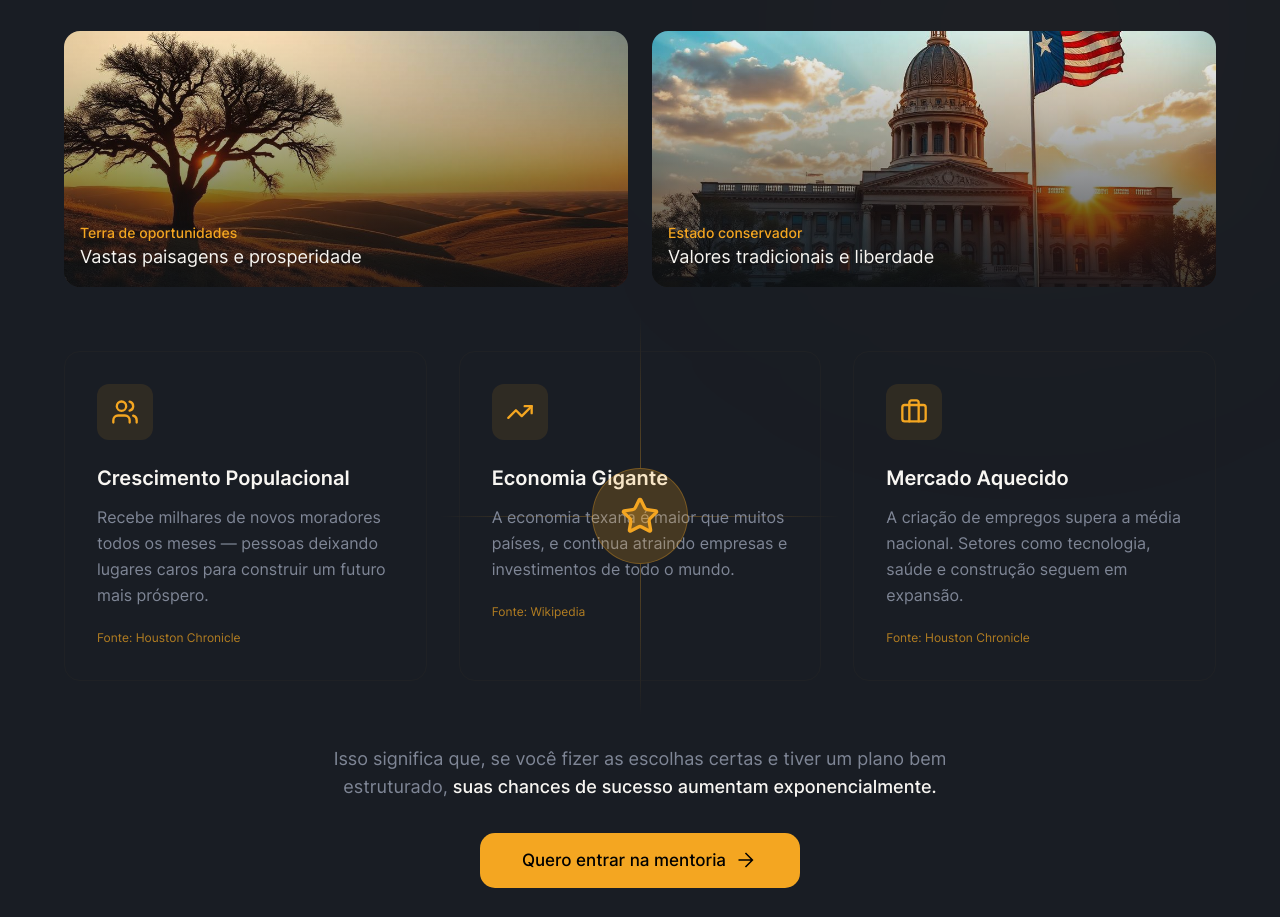
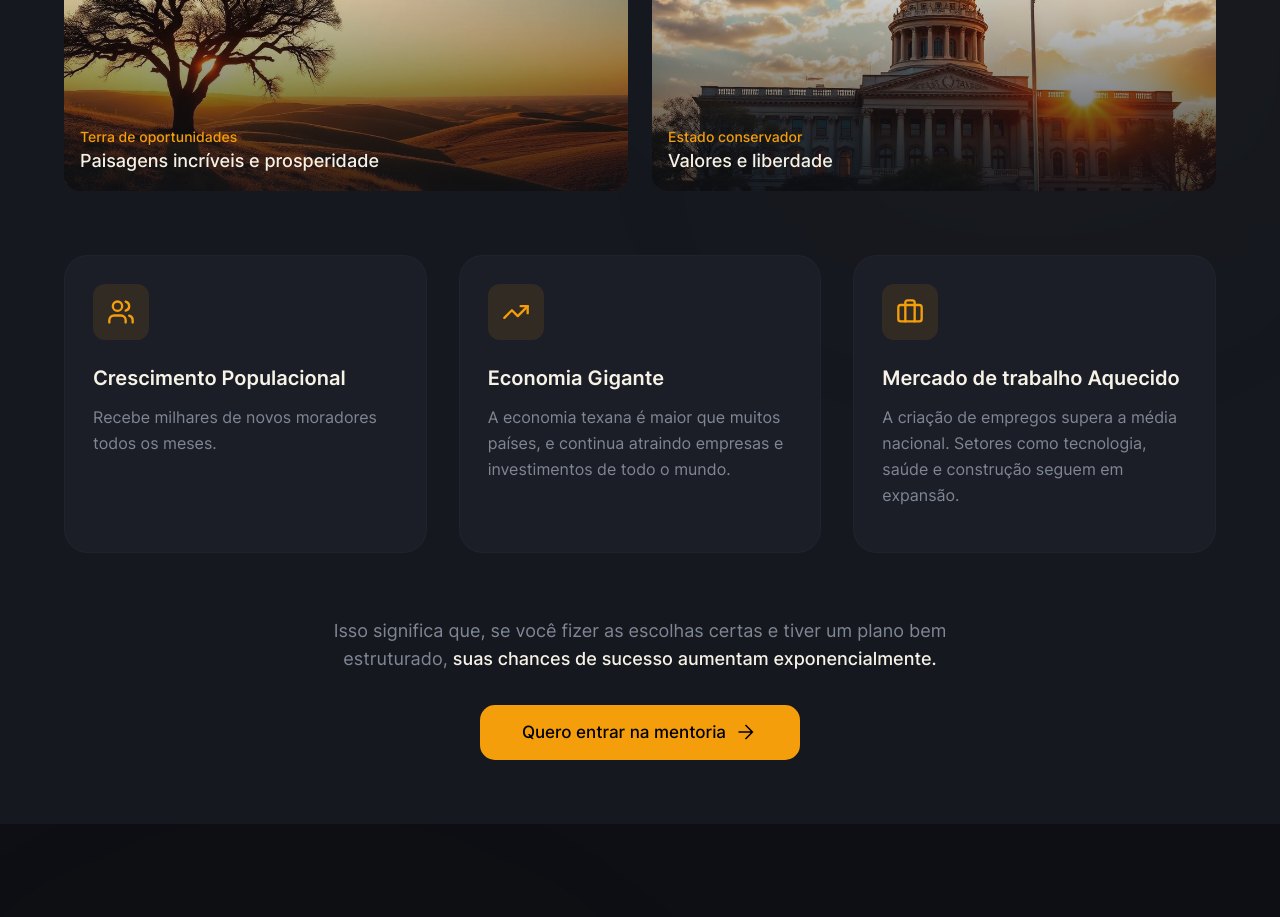
Before and after one commit to arthursingularity/brasileirosnotexas, a Next.js app: page / in a window 1280 px wide. Shown: the part 1880-2797 px from the top of the page. Built offline with nearby package versions, Linux system fonts and the light colour scheme.

Commit message:
code updated!

```diff
--- a/src/app/globals.css
+++ b/src/app/globals.css
@@ -82,28 +82,119 @@ body {
 
 @theme {
     --font-sans: 'Creato';
-    --color-textTertiary: #64748B;
-    --color-secondary: #21242c;
-    --color-foreground: #f8f6f2;
-    --color-muted-foreground: #7F8696;
-    --color-border: #272c35;
     --color-gold: #F4A621;
-    --color-charcoal-light: #191d24;
+    --color-background: #0d0f14;
+    --color-foreground: #f7f2e6;
 
-    --color-background: #0e1115;
-    --color-heroBg: #0c0e12;
-    --color-border: #262626;
+    --color-card: #141820;
+    --color-cardBg: #141820;
+    --color-cardBg2: #1E222B;
+    --color-card-foreground: #f7f2e6;
 
-    --color-textPrimary: #FFFFFF;
-    --color-textSecondary: #BDBDBD;
-    --color-textMuted: #9CA3AF;
-    --color-cardBg: #15191F;
-    --color-gradient-gold: linear-gradient(135deg, hsl(38 92% 50%), hsl(42 100% 65%));
-    --color-gradient-dark: linear-gradient(180deg, hsl(220 20% 6%), hsl(220 20% 4%));
-    --color-gradient-hero: radial-gradient(ellipse at top, hsl(220 18% 12%), hsl(220 20% 6%));
+    --color-popover: #141820;
+    --color-popover-foreground: #f7f2e6;
+
+    --color-primary: #f59e0b;
+    --color-primary-foreground: #0d0f14;
+
+    --color-secondary: #1f2430;
+    --color-secondary-foreground: #f0e9d8;
+
+    --color-muted: #242a36;
+    --color-muted-foreground: #7f8794;
+
+    --color-accent: #e6950f;
+    --color-accent-foreground: #0d0f14;
+
+    --color-destructive: #ef4444;
+    --color-destructive-foreground: #f8fafc;
+
+    --color-border: #242a36;
+    --color-input: #242a36;
+    --color-ring: #f59e0b;
+
+    --radius: 0.75rem;
+
+    /* Custom tokens */
+    --color-gold: #f59e0b;
+    --color-gold-light: #ffd166;
+    --color-gold-dark: #b8730f;
+    --color-texas-rust: #c05a24;
+    --color-cream: #f7f2e6;
+    --color-charcoal: #11141b;
+    --color-charcoal-light: #1a1f29;
+
+    /* Gradients */
+    --color-gradient-gold: linear-gradient(135deg, #f59e0b, #ffd166);
+    --color-gradient-dark: linear-gradient(180deg, #0d0f14, #080a0e);
+    --color-gradient-card: linear-gradient(145deg, #1a1f29, #11141b);
+    --color-gradient-hero: radial-gradient(ellipse at top, #1a1f29, #0d0f14);
+
+    /* Shadows */
+    --color-shadow-gold: 0 4px 30px -5px #f59e0b4d;
+    --color-shadow-card: 0 10px 40px -10px #00000080;
+    --color-shadow-glow: 0 0 60px -10px #f59e0b33;
+
+    /* Sidebar */
+    --color-sidebar-background: #0d0f14;
+    --color-sidebar-foreground: #f7f2e6;
+    --color-sidebar-primary: #f59e0b;
+    --color-sidebar-primary-foreground: #0d0f14;
+    --color-sidebar-accent: #1f2430;
+    --color-sidebar-accent-foreground: #f7f2e6;
+    --color-sidebar-border: #242a36;
+    --color-sidebar-ring: #f59e0b;
+
 }
 
 .buttonHover:hover {
   filter: brightness(85%);
   cursor: pointer;
 }
+
+.bg-gradient-hero {
+  background: var(--gradient-hero);
+}
+
+.bg-gradient-card {
+  background: var(--gradient-card);
+}
+
+.shadow-gold {
+  box-shadow: var(--shadow-gold);
+}
+
+.shadow-glow {
+  box-shadow: var(--shadow-glow);
+}
+
+.border-gold-subtle {
+  border-color: hsl(38 92% 50% / 0.2);
+}
+
+@layer components {
+  .text-gradient-gold {
+    @apply bg-clip-text text-transparent;
+    background-image: var(--gradient-gold);
+  }
+
+  .bg-gradient-hero {
+    background: var(--gradient-hero);
+  }
+
+  .bg-gradient-card {
+    background: var(--gradient-card);
+  }
+
+  .shadow-gold {
+    box-shadow: var(--shadow-gold);
+  }
+
+  .shadow-glow {
+    box-shadow: var(--shadow-glow);
+  }
+
+  .border-gold-subtle {
+    border-color: hsl(38 92% 50% / 0.2);
+  }
+}
--- a/src/app/page.js
+++ b/src/app/page.js
@@ -23,20 +23,17 @@ export default function Home() {
     {
       icon: Users,
       title: "Crescimento Populacional",
-      description: "Recebe milhares de novos moradores todos os meses — pessoas deixando lugares caros para construir um futuro mais próspero.",
-      source: "Houston Chronicle",
+      description: "Recebe milhares de novos moradores todos os meses.",
     },
     {
       icon: TrendingUp,
       title: "Economia Gigante",
       description: "A economia texana é maior que muitos países, e continua atraindo empresas e investimentos de todo o mundo.",
-      source: "Wikipedia",
     },
     {
       icon: Briefcase,
-      title: "Mercado Aquecido",
+      title: "Mercado de trabalho Aquecido",
       description: "A criação de empregos supera a média nacional. Setores como tecnologia, saúde e construção seguem em expansão.",
-      source: "Houston Chronicle",
     },
   ];
 
@@ -53,13 +50,13 @@ export default function Home() {
   return (
     <div className="text-white">
       <NavBar />
-      <section className="relative min-h-screen flex items-center justify-center overflow-hidden">
+      <section className="relative min-h-[100svh] flex items-center justify-center overflow-hidden ">
         {/* Background image with overlay */}
         <div className="absolute inset-0">
           <img
             src="/imagens/texas-skyline.jpg"
             alt="Texas skyline at sunset"
-            className="w-full h-full object-cover"
+            className="w-full h-full object-cover "
           />
           <div className="absolute inset-0 bg-gradient-to-b from-background/60 via-background/95 to-background" />
           <div className="absolute inset-0 bg-gradient-to-r from-background/90 via-transparent to-background/90" />
@@ -69,7 +66,7 @@ export default function Home() {
         <div className="absolute inset-0 bg-[linear-gradient(rgba(255,255,255,0.02)_1px,transparent_1px),linear-gradient(90deg,rgba(255,255,255,0.02)_1px,transparent_1px)] bg-[size:60px_60px]" />
 
         {/* Glow effect */}
-        <div className="absolute top-0 left-1/2 -translate-x-1/2 w-[800px] h-[600px] bg-gold/10 rounded-full blur-[120px]" />
+        <div className="absolute top-0 left-1/2 -translate-x-1/2 w-[800px] h-[600px] bg-primary/10 rounded-full blur-[120px]" />
 
         <div className="container mx-auto px-6 relative z-10">
           <div className="max-w-4xl mx-auto text-center">
@@ -88,12 +85,17 @@ export default function Home() {
 
             {/* CTA */}
             <div className="flex justify-center">
-              <div className="bg-gold buttonHover rounded-[15px] h-[55px] w-[320px] flex items-center justify-center space-x-2">
-                <button className="font-medium buttonHover text-[17px] text-black">
+              <a
+                href="https://docs.google.com/forms/d/e/1FAIpQLSfhvx0_1TvtPPCiCJL8PIYUkwHDvbhAcpoA22lFxmckm_jrTg/viewform?usp=header"
+                target="_blank"
+                rel="noopener noreferrer"
+                className="bg-gold buttonHover rounded-[15px] h-[55px] w-[320px] flex items-center justify-center space-x-2"
+              >
+                <span className="font-medium buttonHover text-[17px] text-black">
                   Quero entrar na mentoria
-                </button>
-                <img src="/imagens/arrow.svg" />
-              </div>
+                </span>
+                <img src="/imagens/arrow.svg" alt="Seta" />
+              </a>
             </div>
           </div>
         </div>
@@ -109,14 +111,14 @@ export default function Home() {
         }}
       >
 
-        <div className="absolute inset-0 bg-black/75 backdrop-blur-[1px]" />
+        <div className="absolute inset-0 bg-black/80" />
         <div className="relative font-extrabold leading-[1.15]">
           <p className="text-[25px]">A MAIOR COMUNIDADE DE</p>
           <p className="text-[28px]">BRASILEIROS NO TEXAS</p>
         </div>
       </div>
 
-      <section className="py-24 bg-background relative ">
+      <section className="py-16 bg-background relative ">
         <div className="container px-6 mx-auto">
           <div className="max-w-4xl mx-auto">
             {/* Title */}
@@ -129,7 +131,7 @@ export default function Home() {
               {painPoints.map((point, index) => (
                 <div
                   key={index}
-                  className="group flex p-6 space-x-6 items-center bg-cardBg rounded-3xl border border-border/50 hover:border-gold/30 transition-all duration-300 hover:shadow-glow"
+                  className="group flex p-6 space-x-6 items-center bg-cardBg/70 rounded-3xl border border-border/50 hover:border-gold/30 hover:shadow-glow"
                 >
                   <div className="flex-shrink-0 w-[50px] h-[50px] rounded-xl bg-gold/10 flex items-center justify-center group-hover:bg-gold/20 transition-colors">
                     <img src={`/imagens/${point.icon}`} className="w-[30px]" />
@@ -152,7 +154,7 @@ export default function Home() {
         </div>
       </section>
 
-      <section id="beneficios" className="py-24 bg-charcoal-light relative overflow-hidden">
+      <section id="beneficios" className="py-16 bg-charcoal-light/70 relative overflow-hidden">
         {/* Background decoration */}
         <div className="absolute top-0 right-0 w-[500px] h-[500px] bg-gold/3 rounded-full blur-[150px]" />
 
@@ -160,10 +162,9 @@ export default function Home() {
           <div className="max-w-6xl mx-auto">
             {/* Title */}
             <div className="text-center mb-16">
-              <h2 className="font-display text-3xl md:text-4xl lg:text-5xl font-bold mb-4">
-                O Texas não é apenas um destino,
-                <br />
-                <span className="text-gradient-gold">é um estado que cresce de verdade</span>
+              <h2 className="text-3xl md:text-4xl lg:text-5xl font-semibold mb-4">
+                O Texas não é apenas um destino, é um estado que
+                <span className="text-gold font-bold"> cresce de verdade</span>
               </h2>
             </div>
 
@@ -178,7 +179,7 @@ export default function Home() {
                 <div className="absolute inset-0 bg-gradient-to-t from-background/80 to-transparent" />
                 <div className="absolute bottom-4 left-4 right-4">
                   <p className="text-sm text-gold font-medium">Terra de oportunidades</p>
-                  <p className="text-foreground font-display text-lg">Vastas paisagens e prosperidade</p>
+                  <p className="text-foreground font-medium text-lg">Paisagens incríveis e prosperidade</p>
                 </div>
               </div>
               <div className="relative group overflow-hidden rounded-2xl">
@@ -190,32 +191,20 @@ export default function Home() {
                 <div className="absolute inset-0 bg-gradient-to-t from-background/80 to-transparent" />
                 <div className="absolute bottom-4 left-4 right-4">
                   <p className="text-sm text-gold font-medium">Estado conservador</p>
-                  <p className="text-foreground font-display text-lg">Valores tradicionais e liberdade</p>
+                  <p className="text-foreground font-medium text-lg">Valores e liberdade</p>
                 </div>
               </div>
             </div>
 
             {/* Mind Map Style Layout */}
             <div className="relative">
-              {/* Central element */}
-              <div className="hidden lg:flex absolute top-1/2 left-1/2 -translate-x-1/2 -translate-y-1/2 w-24 h-24 bg-gold/20 rounded-full items-center justify-center border border-gold/30 z-20">
-                <Star className="w-10 h-10 text-gold fill-gold/30" />
-              </div>
-
-              {/* Connection lines (decorative) */}
-              <div className="hidden lg:block absolute top-1/2 left-1/2 -translate-x-1/2 -translate-y-1/2 w-[400px] h-[400px]">
-                <div className="absolute top-0 left-1/2 w-px h-[calc(50%-48px)] bg-gradient-to-b from-transparent to-gold/30" />
-                <div className="absolute bottom-0 left-1/2 w-px h-[calc(50%-48px)] bg-gradient-to-t from-transparent to-gold/30" />
-                <div className="absolute top-1/2 left-0 h-px w-[calc(50%-48px)] bg-gradient-to-r from-transparent to-gold/30" />
-                <div className="absolute top-1/2 right-0 h-px w-[calc(50%-48px)] bg-gradient-to-l from-transparent to-gold/30" />
-              </div>
 
               {/* Benefits cards */}
               <div className="grid md:grid-cols-3 gap-8 relative z-10">
                 {benefits.map((benefit, index) => (
                   <div
                     key={index}
-                    className="group p-8 bg-gradient-card rounded-2xl border border-border/50 hover:border-gold/40 transition-all duration-300 hover:shadow-glow"
+                    className="group p-7 bg-cardBg2/70 rounded-3xl border border-border/50 hover:border-gold/40 transition-all duration-300 hover:shadow-glow"
                   >
                     <div className="w-14 h-14 rounded-xl bg-gold/10 flex items-center justify-center mb-6 group-hover:bg-gold/20 transition-colors">
                       <benefit.icon className="w-7 h-7 text-gold" />
@@ -226,9 +215,6 @@ export default function Home() {
                     <p className="text-muted-foreground leading-relaxed mb-4">
                       {benefit.description}
                     </p>
-                    <span className="text-xs text-gold/70">
-                      Fonte: {benefit.source}
-                    </span>
                   </div>
                 ))}
               </div>
@@ -242,19 +228,24 @@ export default function Home() {
               </p>
 
               <div className="flex justify-center">
-                <div className="bg-gold buttonHover rounded-[15px] h-[55px] w-[320px] flex items-center justify-center space-x-2">
-                  <button className="font-medium buttonHover text-[17px] text-black">
+                <a
+                  href="https://docs.google.com/forms/d/e/1FAIpQLSfhvx0_1TvtPPCiCJL8PIYUkwHDvbhAcpoA22lFxmckm_jrTg/viewform?usp=header"
+                  target="_blank"
+                  rel="noopener noreferrer"
+                  className="bg-gold buttonHover rounded-[15px] h-[55px] w-[320px] flex items-center justify-center space-x-2"
+                >
+                  <span className="font-medium buttonHover text-[17px] text-black">
                     Quero entrar na mentoria
-                  </button>
-                  <img src="/imagens/arrow.svg" />
-                </div>
+                  </span>
+                  <img src="/imagens/arrow.svg" alt="Seta" />
+                </a>
               </div>
             </div>
           </div>
         </div>
       </section>
 
-      <section className="py-24 bg-background relative overflow-hidden">
+      <section className="wesley py-24 bg-background relative overflow-hidden">
         {/* Background glow */}
         <div className="absolute bottom-0 left-0 w-[600px] h-[600px] bg-gold/3 rounded-full blur-[150px]" />
 
@@ -294,19 +285,19 @@ export default function Home() {
                 {/* Bullet points */}
                 <div className="space-y-5 mb-10">
                   <div className="space-y-5">
-                    <div className="flex bg-cardBg items-center space-x-4 border border-border/70 rounded-3xl py-4 px-5">
+                    <div className="flex bg-cardBg/40 items-center space-x-4 border border-border/70 rounded-3xl py-4 px-5">
                       <p className="text-[25px]">✈️</p>
                       <p className="text-lg text-foreground/85 leading-[1.4]">
                         Imigrante que passou pelo processo real e entendeu os erros e acertos em sua jornada.
                       </p>
                     </div>
-                    <div className="flex bg-cardBg items-center space-x-4 border border-border/70 rounded-3xl py-4 px-5">
+                    <div className="flex bg-cardBg/40 items-center space-x-4 border border-border/70 rounded-3xl py-4 px-5">
                       <p className="text-[25px]">🇧🇷</p>
                       <p className="text-lg text-foreground/85 leading-[1.4]">
                         Mentor que ajuda brasileiros a terem conexões reais e networking estratégico no estado mais conservador dos EUA.
                       </p>
                     </div>
-                    <div className="flex bg-cardBg items-center space-x-4 border border-border/70 rounded-3xl py-4 px-5">
+                    <div className="flex bg-cardBg/40 items-center space-x-4 border border-border/70 rounded-3xl py-4 px-5">
                       <p className="text-[25px]">🇺🇸</p>
                       <p className="text-lg text-foreground/85 leading-[1.4]">
                         Histórias e informações reais sobre o dia a dia no Texas.
@@ -317,12 +308,17 @@ export default function Home() {
 
                 {/* CTA */}
                 <div className="flex justify-center">
-                  <div className="bg-gold buttonHover rounded-[15px] h-[55px] w-[320px] flex items-center justify-center space-x-2">
-                    <button className="font-medium buttonHover text-[17px] text-black">
+                  <a
+                    href="https://docs.google.com/forms/d/e/1FAIpQLSfhvx0_1TvtPPCiCJL8PIYUkwHDvbhAcpoA22lFxmckm_jrTg/viewform?usp=header"
+                    target="_blank"
+                    rel="noopener noreferrer"
+                    className="bg-gold buttonHover rounded-[15px] h-[55px] w-[320px] flex items-center justify-center space-x-2"
+                  >
+                    <span className="font-medium buttonHover text-[17px] text-black">
                       Quero entrar na mentoria
-                    </button>
-                    <img src="/imagens/arrow.svg" />
-                  </div>
+                    </span>
+                    <img src="/imagens/arrow.svg" alt="Seta" />
+                  </a>
                 </div>
               </div>
             </div>
@@ -330,9 +326,9 @@ export default function Home() {
         </div>
       </section>
 
-      <section id="mentoria" className="py-16 bg-charcoal-light relative overflow-hidden">
+      <section id="mentoria" className="py-16 bg-charcoal-light/70 relative overflow-hidden">
         {/* Background decoration */}
-        <div className="absolute top-1/2 left-1/2 -translate-x-1/2 -translate-y-1/2 w-[800px] h-[800px] bg-gold/3 rounded-full blur-[200px]" />
+        <div className="absolute top-1/2 left-1/2 -translate-x-1/2 -translate-y-1/2 w-[800px] h-[800px] bg-gold/3 rounded-full blur-[200px] hidden md:block" />
 
         <div className="container mx-auto px-6 relative z-10">
           <div className="max-w-5xl mx-auto">
@@ -351,10 +347,10 @@ export default function Home() {
                 {offerings.map((offering, index) => (
                   <div
                     key={index}
-                    className="flex items-center gap-4 p-5 bg-gradient-card rounded-xl border border-border/50 hover:border-gold/30 transition-all duration-300"
+                    className="flex items-center gap-4 p-5 bg-cardBg2 rounded-xl border border-border/70 hover:border-gold/30"
                   >
-                    <div className="flex-shrink-0 w-6 h-6 rounded-full bg-gold flex items-center justify-center">
-                      <Check className="w-4 h-4 text-gold-foreground" />
+                    <div className="flex items-center justify-center">
+                      <Check className="w-6 text-gold" />
                     </div>
                     <p className="text-foreground/90">{offering}</p>
                   </div>
@@ -391,14 +387,14 @@ export default function Home() {
           <img
             src="/imagens/usa-flag.png"
             alt="Texas skyline"
-            className="w-full h-full object-cover"
+            className="w-full h-full object-cover transform-gpu"
           />
           <div className="absolute inset-0 bg-background/93" />
         </div>
 
         {/* Background effects */}
         <div className="absolute inset-0 bg-[linear-gradient(rgba(255,255,255,0.02)_1px,transparent_1px),linear-gradient(90deg,rgba(255,255,255,0.02)_1px,transparent_1px)] bg-[size:60px_60px]" />
-        <div className="absolute top-0 left-1/2 -translate-x-1/2 w-[1000px] h-[600px] bg-gold/10 rounded-full blur-[150px]" />
+        <div className="absolute top-0 left-1/2 -translate-x-1/2 w-[1000px] h-[600px] bg-gold/3 rounded-full blur-[150px]" />
 
         <div className="container mx-auto px-6 relative z-10">
           <div className="max-w-4xl mx-auto text-center">
@@ -413,14 +409,19 @@ export default function Home() {
             </p>
 
             {/* CTA Box */}
-            <div className="relative p-6 space-y-6 bg-gradient-card rounded-4xl border border-gold/30 shadow-glow mb-8 backdrop-blur-lg">
+            <div className="relative p-6 space-y-6 rounded-4xl border border-gold/30 shadow-glow mb-8 backdrop-blur-lg">
               <div className="flex justify-center">
-                <div className="bg-gold buttonHover rounded-[15px] h-[55px] w-full flex items-center justify-center space-x-2">
-                  <button className="font-medium buttonHover text-[17px] text-black">
+                <a
+                  href="https://docs.google.com/forms/d/e/1FAIpQLSfhvx0_1TvtPPCiCJL8PIYUkwHDvbhAcpoA22lFxmckm_jrTg/viewform?usp=header"
+                  target="_blank"
+                  rel="noopener noreferrer"
+                  className="bg-gold buttonHover rounded-[15px] h-[55px] w-full flex items-center justify-center space-x-2"
+                >
+                  <span className="font-medium buttonHover text-[17px] text-black">
                     Quero entrar na mentoria
-                  </button>
-                  <img src="/imagens/arrow.svg" />
-                </div>
+                  </span>
+                  <img src="/imagens/arrow.svg" alt="Seta" />
+                </a>
               </div>
 
               {/* Urgency indicators */}
```
Also changed, not shown: src/app/components/ui/NavBar.js (+10 -3 lines).
